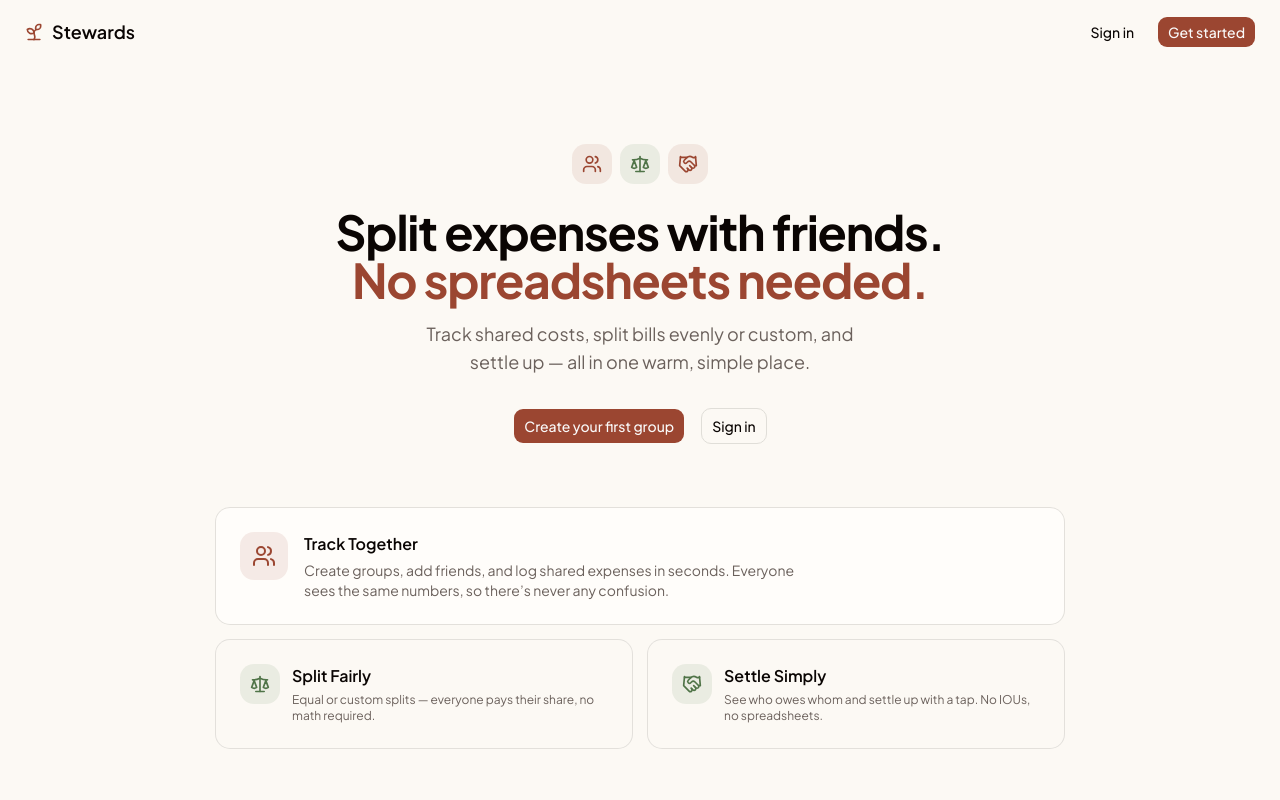
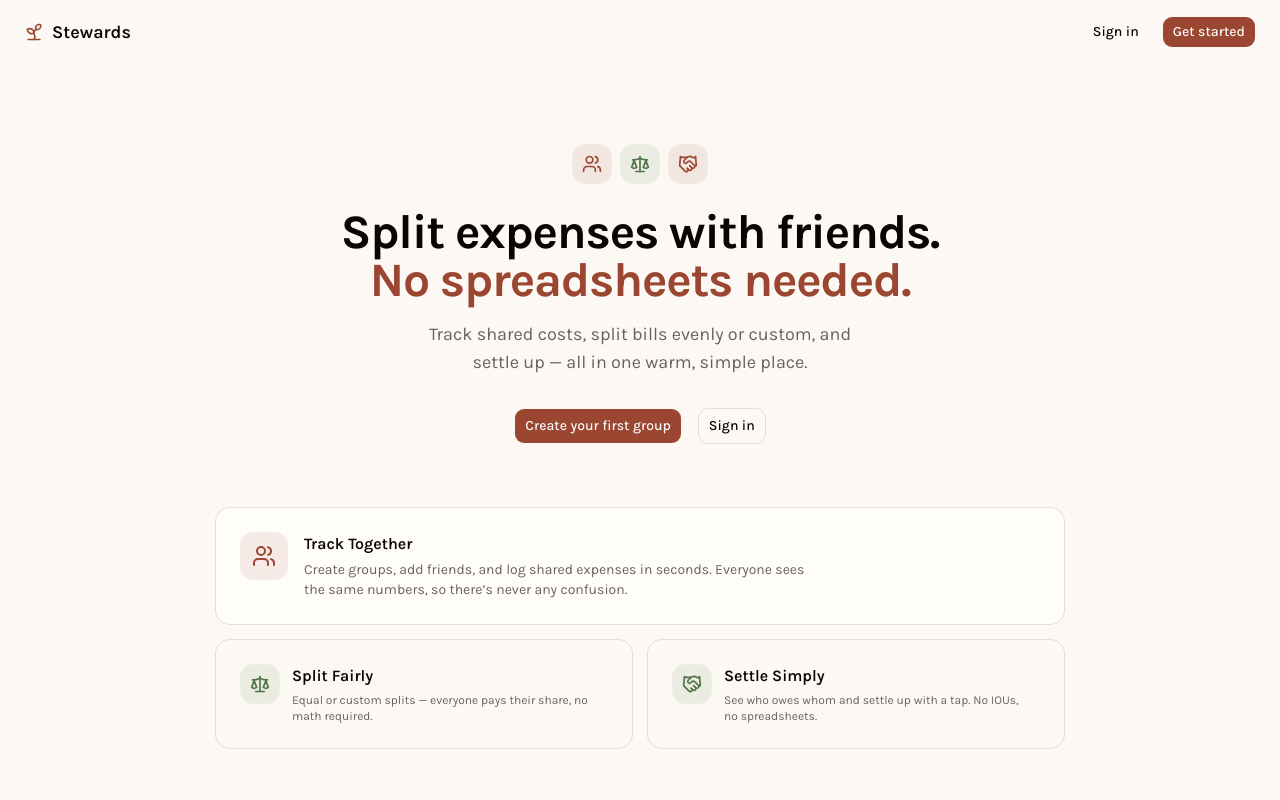
Before and after one commit to tamarayustian/stewards, a Next.js app: page / in a window 1280 px wide. Shown: the top 800 px of the page. Built offline with nearby package versions, Linux system fonts and the light colour scheme.

Commit message:
feat: swap body to Karla and add Fraunces display face

```diff
--- a/app/globals.css
+++ b/app/globals.css
@@ -7,9 +7,9 @@
 @theme inline {
   --color-background: var(--background);
   --color-foreground: var(--foreground);
-  --font-sans: var(--font-plus-jakarta-sans);
+  --font-sans: var(--font-karla);
   --font-mono: var(--font-geist-mono);
-  --font-heading: var(--font-sans);
+  --font-heading: var(--font-fraunces);
   --color-sidebar-ring: var(--sidebar-ring);
   --color-sidebar-border: var(--sidebar-border);
   --color-sidebar-accent-foreground: var(--sidebar-accent-foreground);
--- a/app/layout.tsx
+++ b/app/layout.tsx
@@ -1,31 +1,21 @@
 import type { Metadata } from 'next';
-import { Geist_Mono, Plus_Jakarta_Sans } from 'next/font/google';
+import { Fraunces, Geist_Mono, Karla } from 'next/font/google';
 import './globals.css';
 
-const plusJakartaSans = Plus_Jakarta_Sans({
-  variable: '--font-plus-jakarta-sans',
-  subsets: ['latin'],
-});
-
-const geistMono = Geist_Mono({
-  variable: '--font-geist-mono',
-  subsets: ['latin'],
-});
+const karla = Karla({ variable: '--font-karla', subsets: ['latin'] });
+const fraunces = Fraunces({ variable: '--font-fraunces', subsets: ['latin'] });
+const geistMono = Geist_Mono({ variable: '--font-geist-mono', subsets: ['latin'] });
 
 export const metadata: Metadata = {
   title: 'Stewards',
   description: 'Split expenses. Steward faithfully.',
 };
 
-export default function RootLayout({
-  children,
-}: Readonly<{
-  children: React.ReactNode;
-}>) {
+export default function RootLayout({ children }: Readonly<{ children: React.ReactNode }>) {
   return (
     <html
       lang="en"
-      className={`${plusJakartaSans.variable} ${geistMono.variable} h-full antialiased`}
+      className={`${karla.variable} ${fraunces.variable} ${geistMono.variable} h-full antialiased`}
     >
       <body className="flex min-h-full flex-col">{children}</body>
     </html>
```
